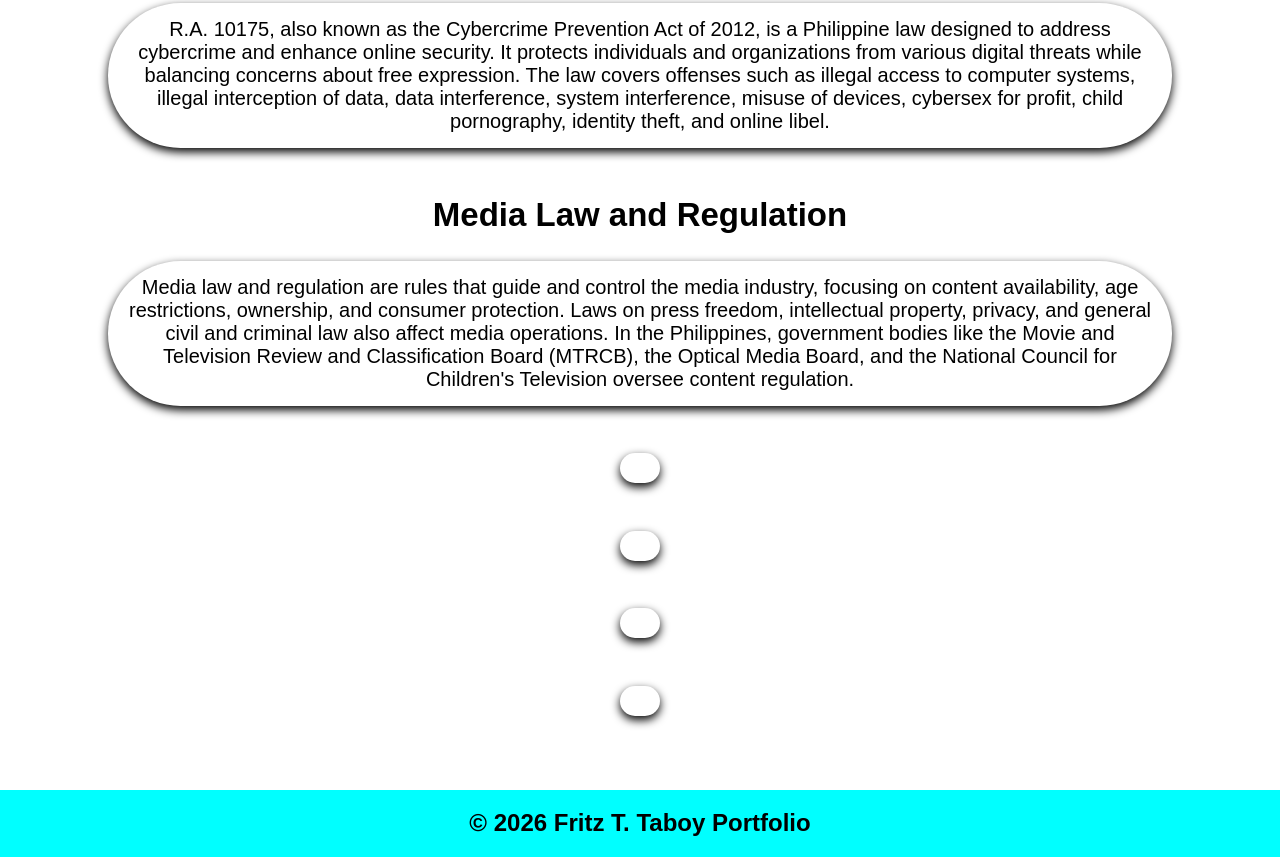
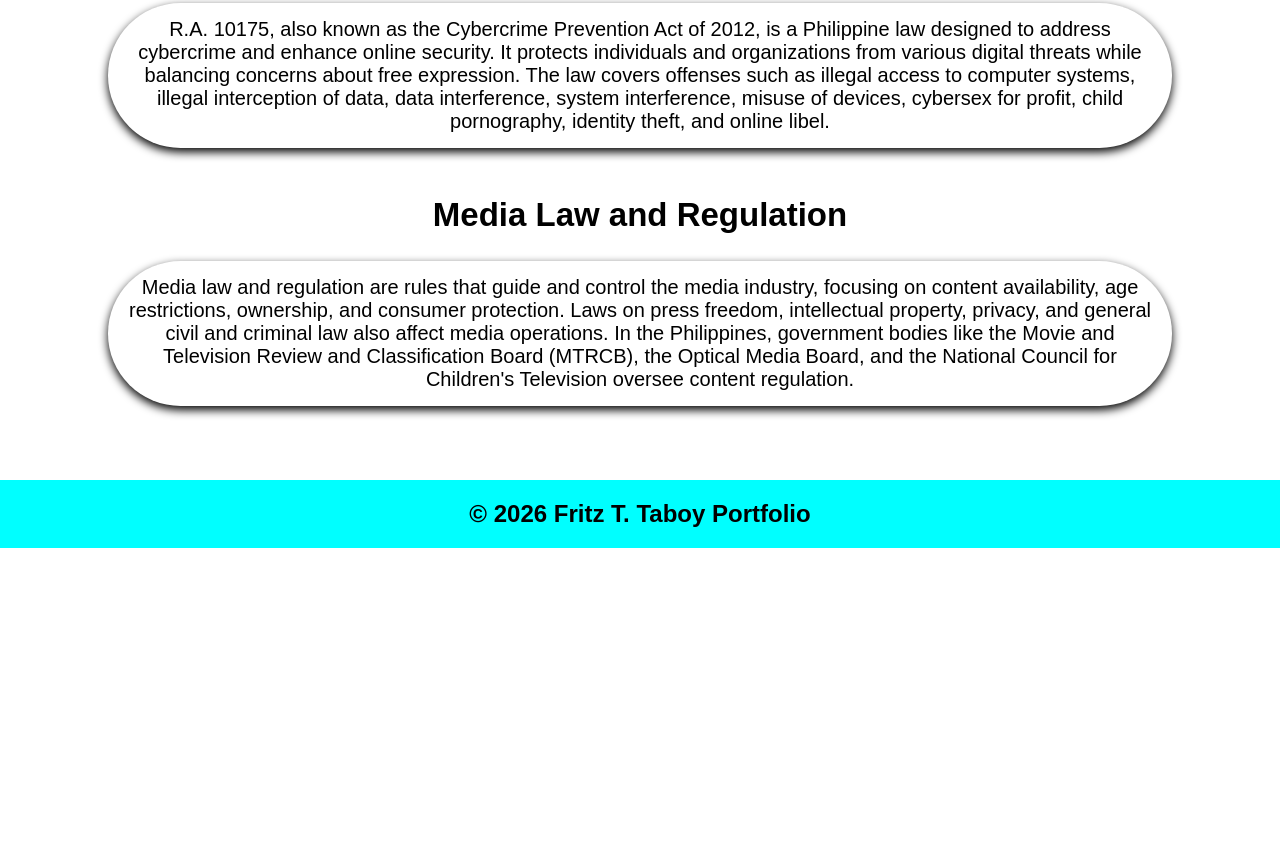
Before and after one commit to fritztaboy28-cmd/My-Web, a plain HTML site: page L8.html in a window 1280 px wide. Shown: the part 2155-3012 px from the top of the page. After the commit the page ends 2703 px from the top, so only its background shows below. Drawn offline with Linux system fonts and the light colour scheme.

Commit message:
Add files via upload

```diff
--- a/L8.html
+++ b/L8.html
@@ -167,54 +167,6 @@
         </p>
     </div>
 
-    <div>
-
-        <h2 id="e">
-
-        </h2>
-
-        <p>
-
-        </p>
-    </div>
-
-        <div>
-
-        <h2 id="e">
-
-        </h2>
-
-        <p>
-
-        </p>
-    </div>
-
-        <div>
-
-        <h2 id="e">
-
-        </h2>
-
-        <p>
-
-        </p>
-    </div>
-
-        <div>
-
-        <h2 id="e">
-
-        </h2>
-
-        <p>
-
-        </p>
-    </div>
-
-
-
-
-
 </body>
 
 <br>
```
